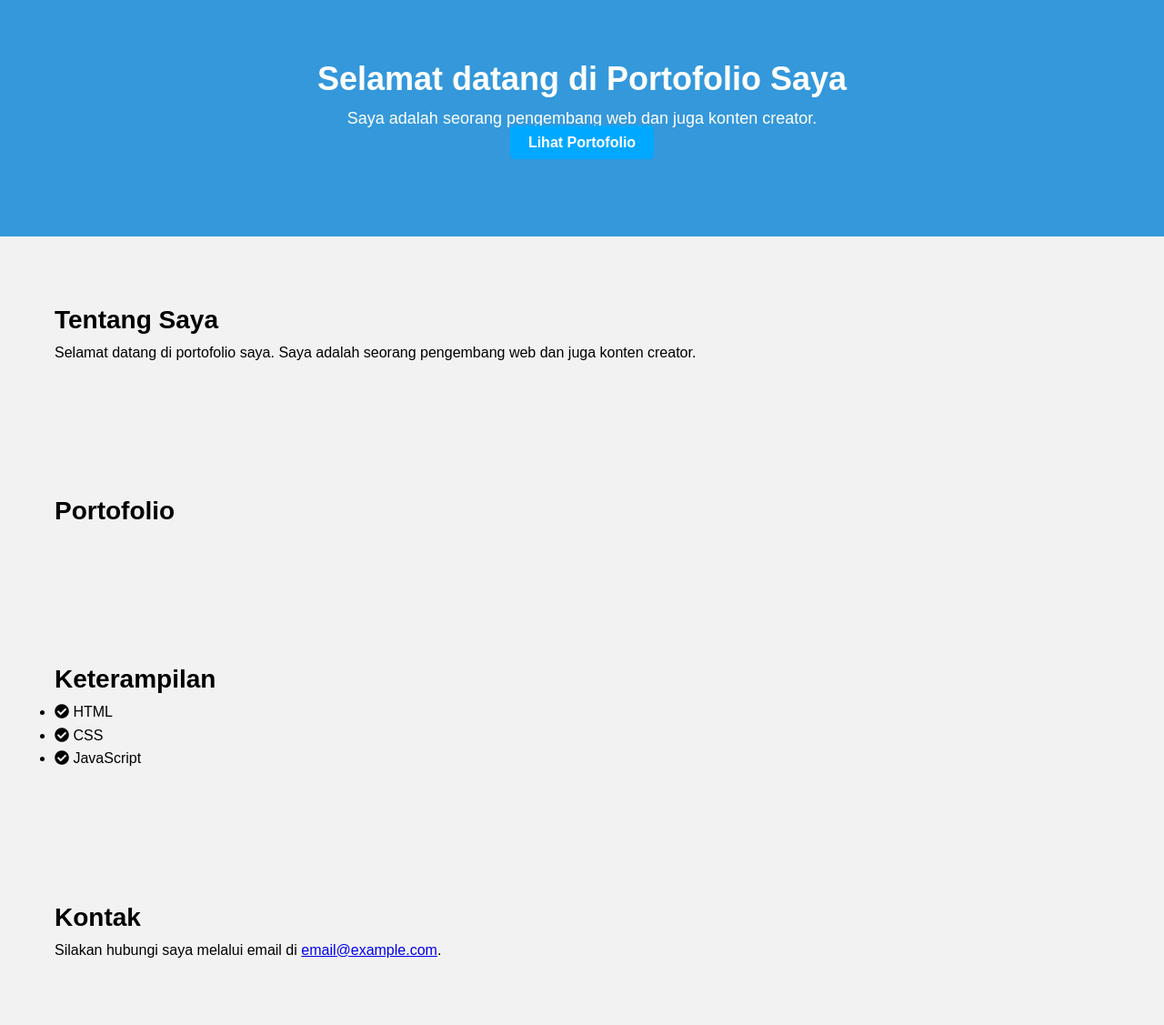
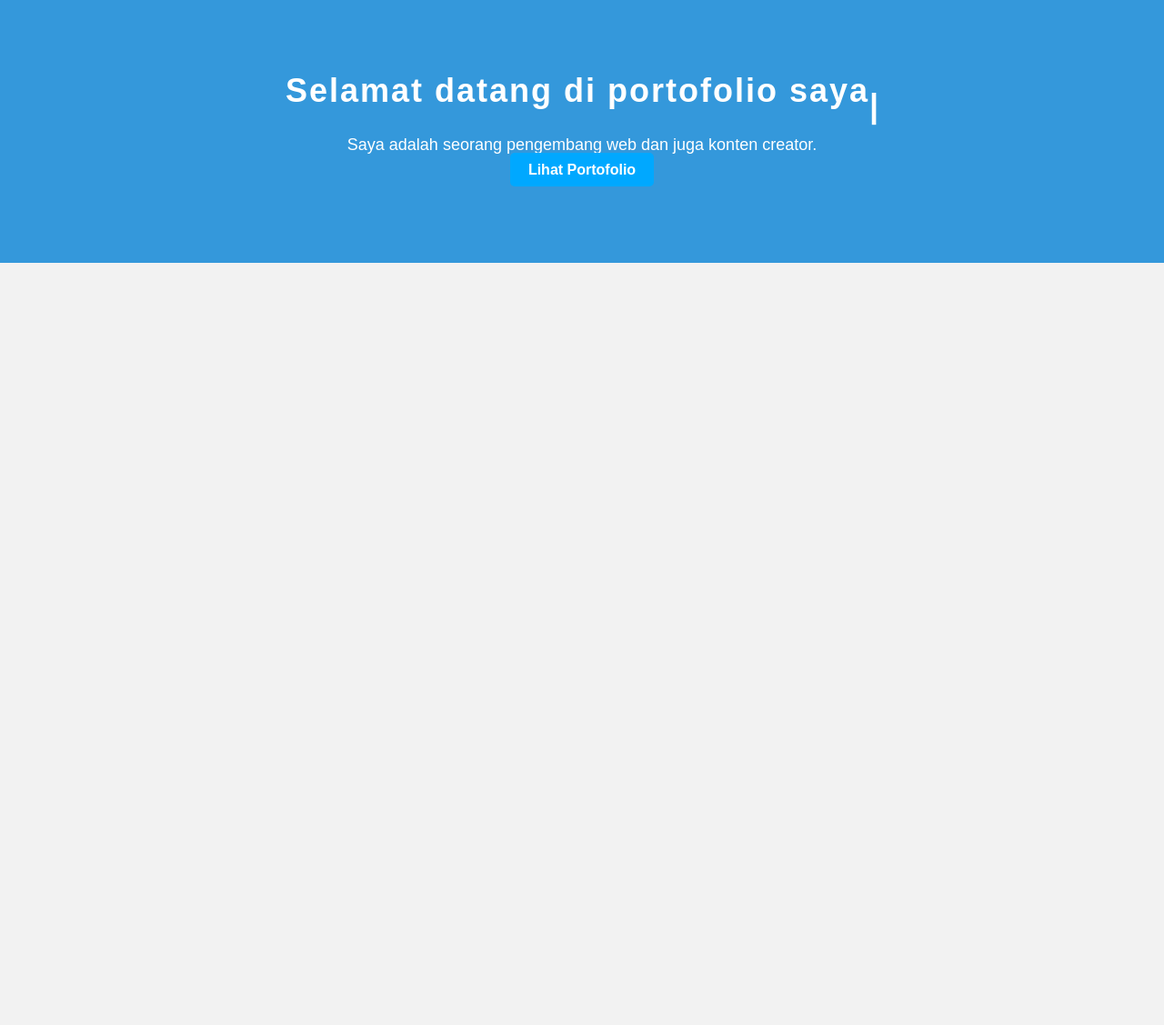
Before and after one commit to Harukun323/Harukun, a plain HTML site: page index.html in a window 1280 px wide. Shown: the part 200-1327 px from the top of the page at 91% size. After the commit the page ends 800 px from the top, so only its background shows below. Drawn offline with Linux system fonts and the light colour scheme.

Commit message:
Update index.html

```diff
--- a/index.html
+++ b/index.html
@@ -7,9 +7,51 @@
     <link rel="stylesheet" href="https://cdnjs.cloudflare.com/ajax/libs/font-awesome/5.15.3/css/all.min.css"> <!-- Font Awesome untuk ikon -->
     <title>Portofolio Saya</title>
     <style>
+        /* Reset CSS */
+        * {
+            margin: 0;
+            padding: 0;
+            box-sizing: border-box;
+        }
+
+        /* Gaya umum */
+        body {
+            font-family: Arial, sans-serif;
+            background-color: #f2f2f2;
+            line-height: 1.6;
+        }
+
+        .container {
+            max-width: 1200px;
+            margin: 0 auto;
+            padding: 20px;
+        }
+
+        /* Gaya header */
         header {
             background-color: #3498db; /* Latar belakang warna biru */
             color: #fff; /* Warna teks putih */
+            text-align: center;
+            padding: 20px 0;
+        }
+
+        header .logo {
+            font-size: 24px;
+            font-weight: bold;
+        }
+
+        /* Gaya hero section */
+        .hero {
+            text-align: center;
+            padding: 50px 0;
+        }
+
+        .hero h1 {
+            font-size: 36px;
+        }
+
+        .hero p {
+            font-size: 18px;
         }
 
         .cta-button {
@@ -24,6 +66,39 @@
 
         .cta-button:hover {
             background-color: #0079b7; /* Warna neon biru saat hover */
+        }
+
+        /* Gaya section lainnya */
+        section {
+            padding: 50px 0;
+        }
+
+        section h2 {
+            font-size: 28px;
+        }
+
+        section p {
+            font-size: 16px;
+        }
+
+        /* Animasi teks mengetik */
+        .typing-text {
+            display: inline-block;
+            overflow: hidden;
+            white-space: nowrap;
+            margin: 0;
+            letter-spacing: 2px;
+            animation: typing 3s steps(50, end), blink-caret 0.5s step-end infinite;
+        }
+
+        @keyframes typing {
+            from { width: 0 }
+            to { width: 100% }
+        }
+
+        @keyframes blink-caret {
+            from, to { border-color: transparent }
+            50% { border-color: orange }
         }
     </style>
 </head>
@@ -42,44 +117,14 @@
         </nav>
         <div class="hero">
             <div class="container">
-                <h1>Selamat datang di Portofolio Saya</h1>
+                <h1><span class="typing-text">Selamat datang di portofolio saya</span><span class="blink">|</span></h1>
                 <p>Saya adalah seorang pengembang web dan juga konten creator.</p>
-                <a href="#portfolio" class="cta-button">Lihat Portofolio</a>
+                <a href="portfolio.html" target="_blank" class="cta-button">Lihat Portofolio</a>
             </div>
         </div>
     </header>
 
-    <section id="about">
-        <div class="container">
-            <h2>Tentang Saya</h2>
-            <p>Selamat datang di portofolio saya. Saya adalah seorang pengembang web dan juga konten creator.</p>
-        </div>
-    </section>
+    <!-- ... (Kode lainnya) ... -->
 
-    <section id="portfolio">
-        <div class="container">
-            <h2>Portofolio</h2>
-            <!-- Daftar proyek Anda di sini -->
-        </div>
-    </section>
-
-    <section id="skills">
-        <div class="container">
-            <h2>Keterampilan</h2>
-            <ul>
-                <li><i class="fas fa-check-circle"></i> HTML</li>
-                <li><i class="fas fa-check-circle"></i> CSS</li>
-                <li><i class="fas fa-check-circle"></i> JavaScript</li>
-                <!-- Tambahkan keterampilan Anda di sini -->
-            </ul>
-        </div>
-    </section>
-
-    <section id="contact">
-        <div class="container">
-            <h2>Kontak</h2>
-            <p>Silakan hubungi saya melalui email di <a href="mailto:email@example.com">email@example.com</a>.</p>
-        </div>
-    </section>
 </body>
 </html>
```
